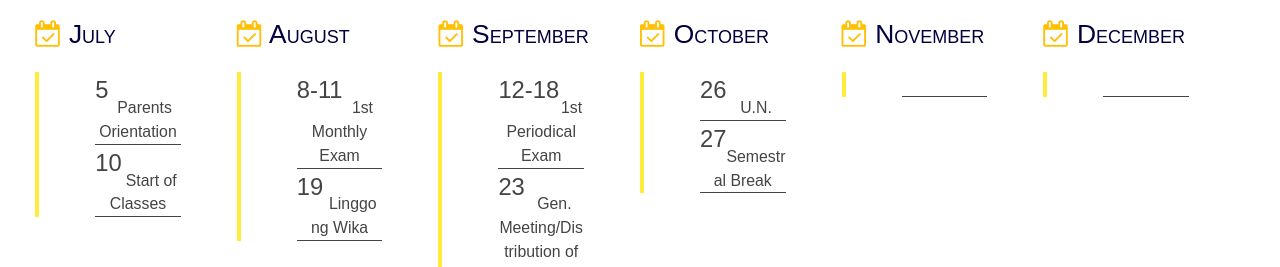
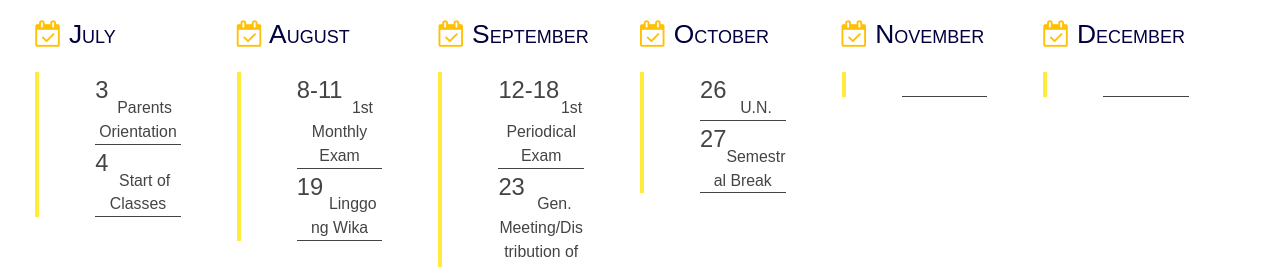
Before and after one commit to cmdcph/cmdcph.github.io, a Jekyll site: the page built from index.md, in a window 1280 px wide and 900 px high, scrolled down 2650 px. Shown: the part 184-451 px from the top of the window. Built offline with Jekyll 4.4.1, drawn with Linux system fonts in a browser that asks for light colours.

Commit message:
Updated July

```diff
--- a/_calendar_months/july.markdown
+++ b/_calendar_months/july.markdown
@@ -3,8 +3,8 @@ title: July
 year: 2017
 index: 7
 events:
-- day: 5
+- day: 3
   title: Parents Orientation
-- day: 10
+- day: 4
   title: Start of Classes
 ---
```
